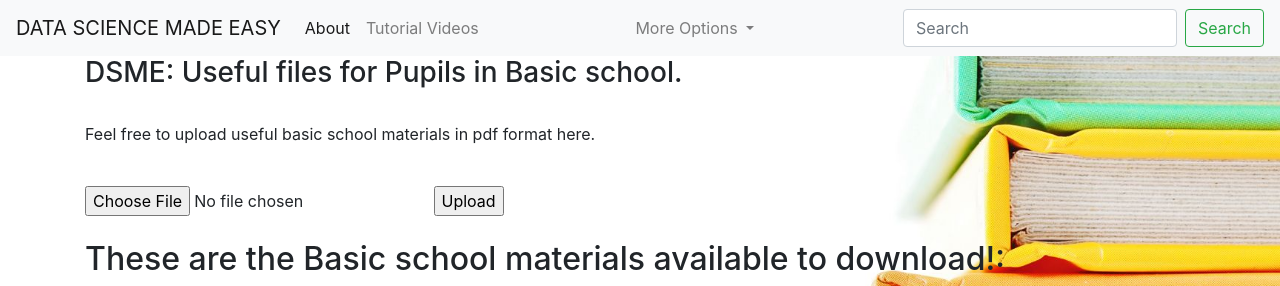
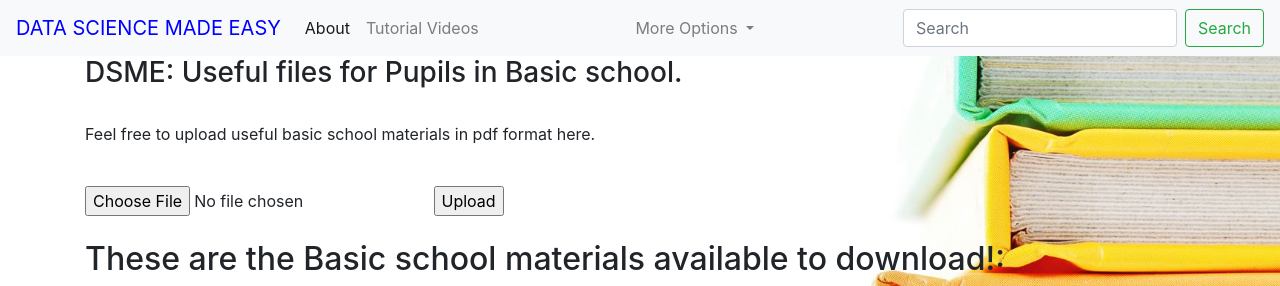
Before and after one commit to cauchymike/data_science, a Flask app: page /storage_basic in a window 1280 px wide. Shown: the top 286 px of the page. Run offline with Flask 2, Linux system fonts and the light colour scheme; the visitor is signed in with stand-in values (Sample User, id 1); data comes from the database, SQL or seed files in the repository; data that the repository does not hold is empty; some libraries are stand-ins or nearby versions.

Commit message:
Update base.html

```diff
--- a/mathsclinicblog/templates/base.html
+++ b/mathsclinicblog/templates/base.html
@@ -23,7 +23,7 @@ body {
 <body>
 
 <nav class="navbar navbar-expand-lg navbar-light bg-light">
-  <a class="navbar-brand" href="{{url_for('core.index')}}">DATA SCIENCE MADE EASY</a>
+  <a class="navbar-brand" href="{{url_for('core.index')}}"><span style ="color: blue;">DATA SCIENCE MADE EASY</span></a>
   <button class="navbar-toggler" type="button" data-toggle="collapse" data-target="#navbarSupportedContent" aria-controls="navbarSupportedContent" aria-expanded="false" aria-label="Toggle navigation">
     <span class="navbar-toggler-icon"></span>
   </button>
```
